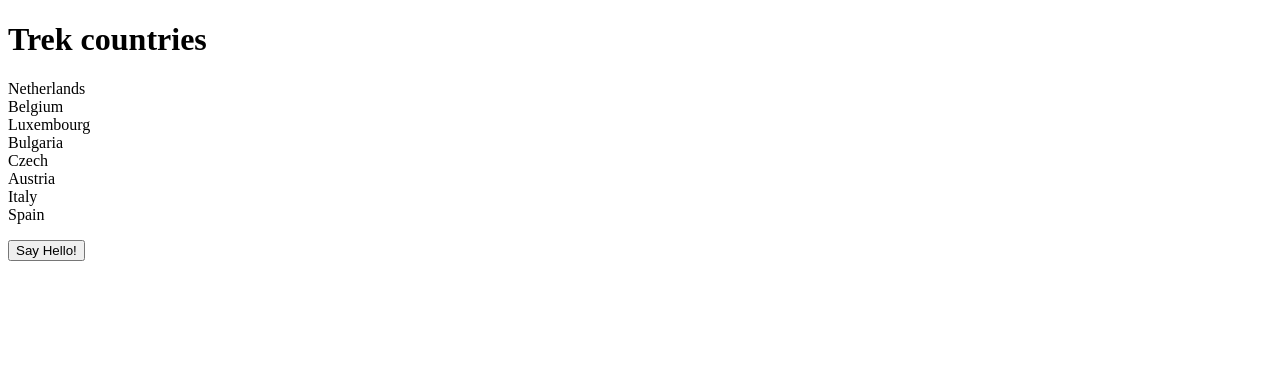
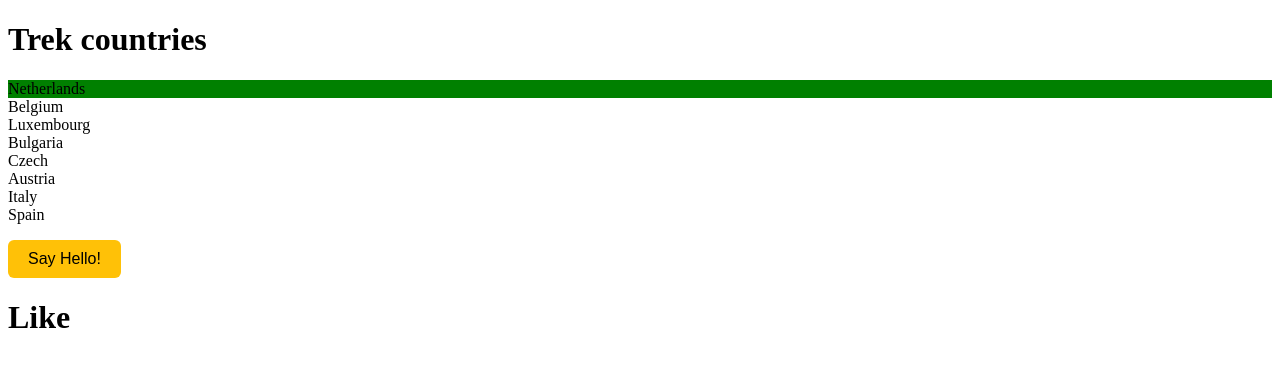
Before and after one commit to LamiaRimty/TrekStory, a React (Vite) app in the folder rim-trek/: page / in a window 1280 px wide. Shown: the top 366 px of the page. Built offline with nearby package versions, Linux system fonts and the light colour scheme.

Commit message:
Toggle the Like text

```diff
--- a/rim-trek/package.json
+++ b/rim-trek/package.json
@@ -14,6 +14,7 @@
     "bootstrap": "^5.3.3",
     "react": "^18.3.1",
     "react-dom": "^18.3.1",
+    "react-icons": "^5.5.0",
     "styled-components": "^6.1.19"
   },
   "devDependencies": {
--- a/rim-trek/src/App.tsx
+++ b/rim-trek/src/App.tsx
@@ -1,6 +1,7 @@
-import Button from "./components/button";
+import Button from "./components/Button/Button";
 import Alert from "./components/alert";
 import ListofGroup from "./components/ListofGroup";
+import Like from "./components/Like/Like";
 import { useState } from "react";
 
 function App() {
@@ -34,9 +35,10 @@ function App() {
         </Alert>
       )}
 
-      <Button color="success" onClick={() => setAlertVisible(true)}>
+      <Button color="warning" onClick={() => setAlertVisible(true)}>
         Say Hello!
       </Button>
+      <Like />
     </div>
   );
 }
--- /dev/null
+++ b/rim-trek/src/components/Button/Button.module.css
@@ -0,0 +1,27 @@
+.btn{
+  padding: 10px 20px;
+  border: none;
+  border-radius: 6px;
+  cursor: pointer;
+  font-size: 16px;
+
+
+}
+.primary {
+  background-color: #007bff;
+}
+
+.success {
+  background-color: #28a745;
+}
+
+.danger {
+  background-color: #dc3545;
+}
+
+.warning {
+  background-color: #ffc107;
+}
+.btn:hover {
+  opacity: 0.9;
+}
--- /dev/null
+++ b/rim-trek/src/components/Button/Button.tsx
@@ -0,0 +1,23 @@
+// import styled from "styled-components";
+import styles from "./Button.module.css";
+interface Props {
+  children: string;
+  color?: "primary" | "success" | "danger" | "warning";
+  onClick: () => void;
+}
+
+function Button({ children, onClick, color }: Props) {
+  // const classNames = `${styles.button} ${styles[color]}`;
+  return (
+    // <button type="button" className={ "btn btn-" + color} onClick={onClick}>
+    <button
+      type="button"
+      className={`${styles.btn} ${color ? styles[color] : " "}`}
+      onClick={onClick}
+    >
+      {children}
+    </button>
+  );
+}
+
+export default Button;
--- /dev/null
+++ b/rim-trek/src/components/Like/Like.tsx
@@ -0,0 +1,17 @@
+import { useState } from "react";
+
+const Like = () => {
+  const [liked, setLiked] = useState(false);
+  return (
+    <div>
+      <h1
+        style={{ color: liked ? "red" : "black" }} //keeps track of whether the text should be red of black
+        onClick={() => setLiked(!liked)} //When you click the <h1>, setIsRed(!isRed) flips the state.
+      >
+        Like
+      </h1>
+    </div>
+  );
+};
+
+export default Like;
--- a/rim-trek/src/components/ListofGroup/ListofGroup.tsx
+++ b/rim-trek/src/components/ListofGroup/ListofGroup.tsx
@@ -3,6 +3,19 @@ import "./ListofGroup.css";
 import styled from "styled-components";
 
 //capitalising 1st letter each word Pascal convention
+//css in reacr comp
+const List = styled.ul`
+  list-style: none;
+  padding: 0;
+`;
+
+interface ListItemProps {
+  active: boolean;
+}
+const ListItem = styled.li<ListItemProps>`
+  padding: 5x 0;
+  background: ${(props) => (props.active ? "green" : "none")};
+`;
 
 interface props {
   //using interface we can define shape or interface of an obj
@@ -12,7 +25,7 @@ interface props {
 }
 
 function ListofGroup({ items, heading, onSelectedItem }: props) {
-  const [selectedIndex, setSelectedIndex] = useState(-1); //state hook should change selected index over time
+  const [selectedIndex, setSelectedIndex] = useState(0); //state hook should change selected index over time
 
   //items = [];
 
@@ -20,14 +33,16 @@ function ListofGroup({ items, heading, onSelectedItem }: props) {
     <>
       <h1>{heading}</h1>
       {items.length === 0 && <p>Countries not found!</p>}
-      <ul className="list-group">
+      {/* <List className="list-group"> */}
+      <List>
         {items.map((item, index) => (
-          <li
-            className={
-              selectedIndex === index
-                ? "list-group-item active"
-                : "list-group-item"
-            }
+          <ListItem
+            active={index === selectedIndex}
+            // className={
+            //   selectedIndex === index
+            //     ? "list-group-item active"
+            //     : "list-group-item"
+            // }
             key={item}
             onClick={() => {
               setSelectedIndex(index); //should change selected index over time
@@ -35,9 +50,9 @@ function ListofGroup({ items, heading, onSelectedItem }: props) {
             }}
           >
             {item}
-          </li>
+          </ListItem>
         ))}
-      </ul>
+      </List>
     </>
   );
 }
--- a/rim-trek/src/components/button.tsx
+++ /dev/null
@@ -1,15 +0,0 @@
-interface Props {
-  children: string;
-  color?: "primary" | "success" | "danger" | "warning";
-  onClick: () => void;
-}
-
-function Button({ children, onClick, color }: Props) {
-  return (
-    <button type="button" className={"btn btn-" + color} onClick={onClick}>
-      {children}
-    </button>
-  );
-}
-
-export default Button;
```
Also changed, not shown: rim-trek/src/components/Like/Like.css (added), rim-trek/src/components/ListofGroup/ListofGroup.css (line endings or trailing spaces), 1 other file (tests, documents, lock files or other folders).
